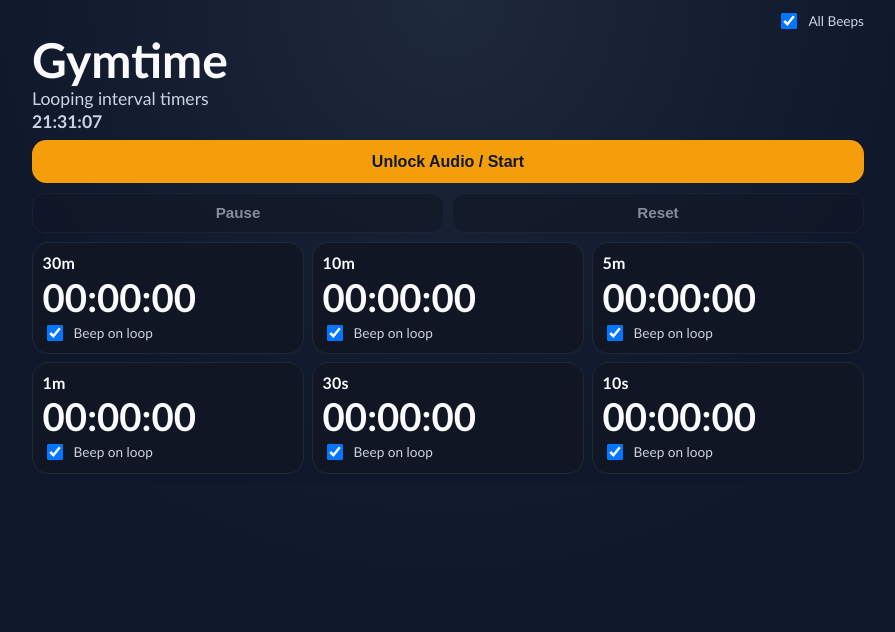
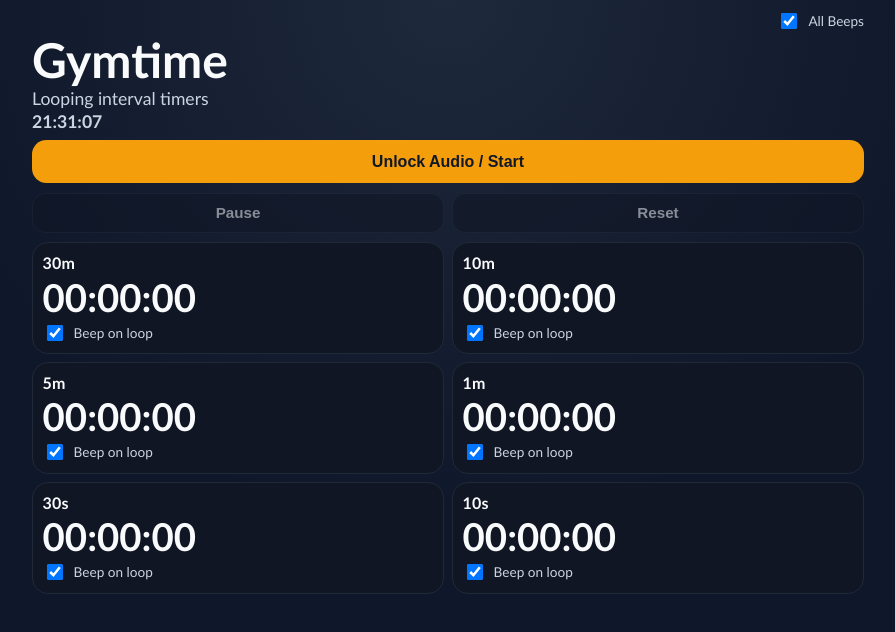
Before and after one commit to seo-architect/gymtime, a plain HTML site: page index.html in a window 1280 px wide. Shown: the whole page, without its empty margins (192-1087 px from the left). Drawn offline with Linux system fonts and the light colour scheme.

Commit message:
Update style.css

```diff
--- a/style.css
+++ b/style.css
@@ -102,11 +102,12 @@
 
 .timers {
   display: grid;
-  grid-template-columns: repeat(2, minmax(0, 1fr));
+  grid-template-columns: repeat(2, minmax(0, 1fr)) !important;
   gap: 0.5rem;
 }
 
 .timer {
+  min-width: 0;
   background: color-mix(in srgb, var(--card), black 8%);
   border: 1px solid var(--border);
   border-radius: 1rem;
```
